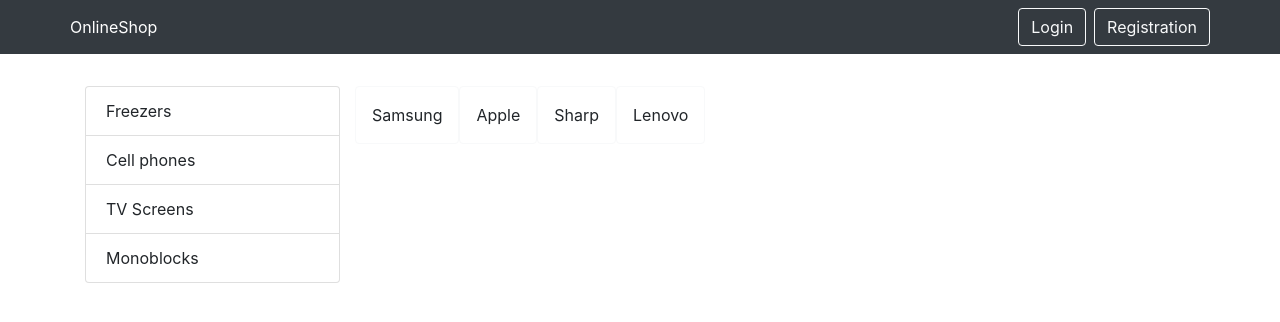
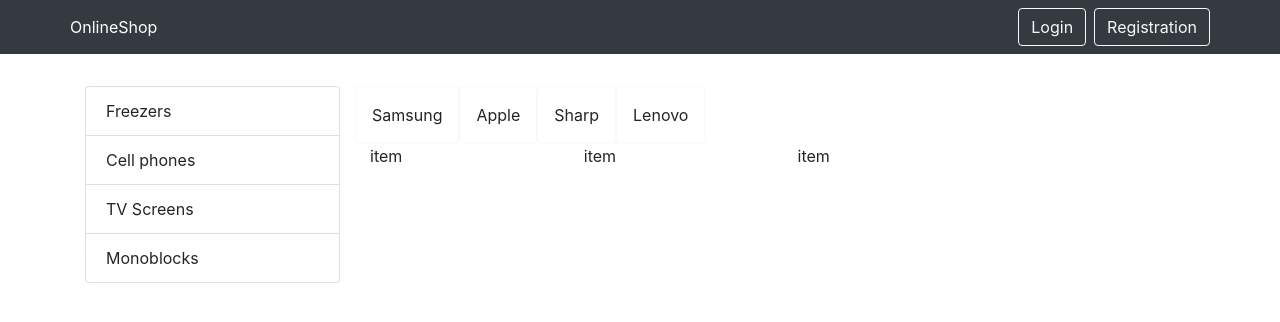
Before and after one commit to NickCamelCase82/OnlineShopProject, a React (Create React App) app in the folder client/: page / in a window 1280 px wide. Shown: the top 322 px of the page. Built offline with nearby package versions, Linux system fonts and the light colour scheme.

Commit message:
DeviceList and DeviceItem initialized

```diff
--- /dev/null
+++ b/client/src/components/DeviceItem.jsx
@@ -0,0 +1,8 @@
+import React from "react";
+import { Col } from "react-bootstrap";
+
+const DeviceItem = ({ device }) => {
+  return <Col md={3}>item</Col>;
+};
+
+export default DeviceItem;
--- /dev/null
+++ b/client/src/components/DeviceList.jsx
@@ -0,0 +1,20 @@
+import React from "react";
+import { observer } from "mobx-react-lite";
+import { useContext } from "react";
+import { Context } from "../index";
+import { Row } from "react-bootstrap";
+import DeviceItem from "./DeviceItem";
+
+const DeviceList = observer(() => {
+  const { device } = useContext(Context);
+
+  return (
+    <Row className="d-flex">
+      {device.devices.map((device) => (
+        <DeviceItem key={device.id} device={device} />
+      ))}
+    </Row>
+  );
+});
+
+export default DeviceList;
--- a/client/src/pages/Shop.jsx
+++ b/client/src/pages/Shop.jsx
@@ -1,6 +1,7 @@
 import React from "react";
 import { Container, Row, Col } from "react-bootstrap";
 import BrandBar from "../components/BrandBar";
+import DeviceList from "../components/DeviceList";
 import TypesBar from "../components/TypesBar";
 
 export default function Shop() {
@@ -12,6 +13,7 @@
         </Col>
         <Col md={9}>
           <BrandBar />
+          <DeviceList />
         </Col>
       </Row>
     </Container>
```
